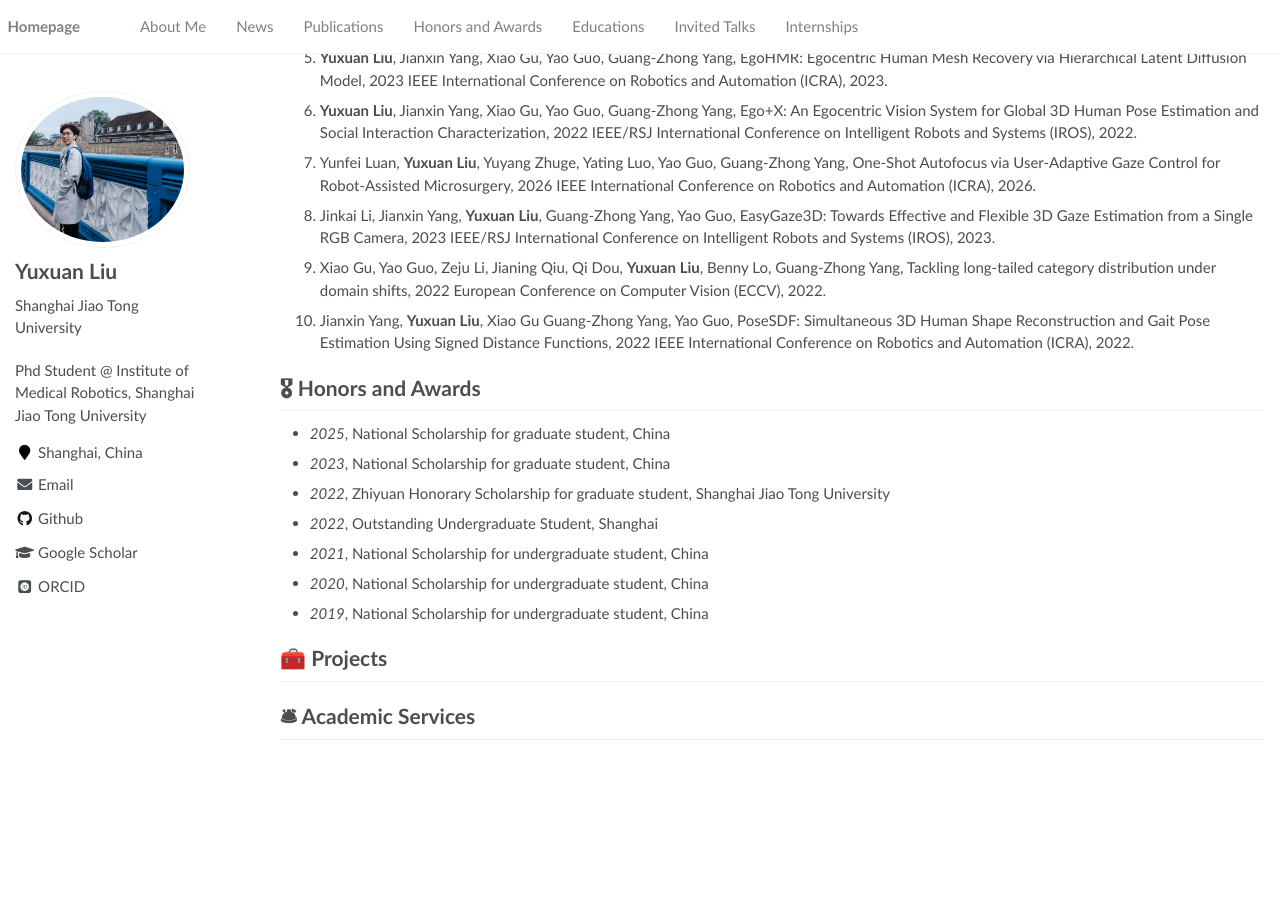
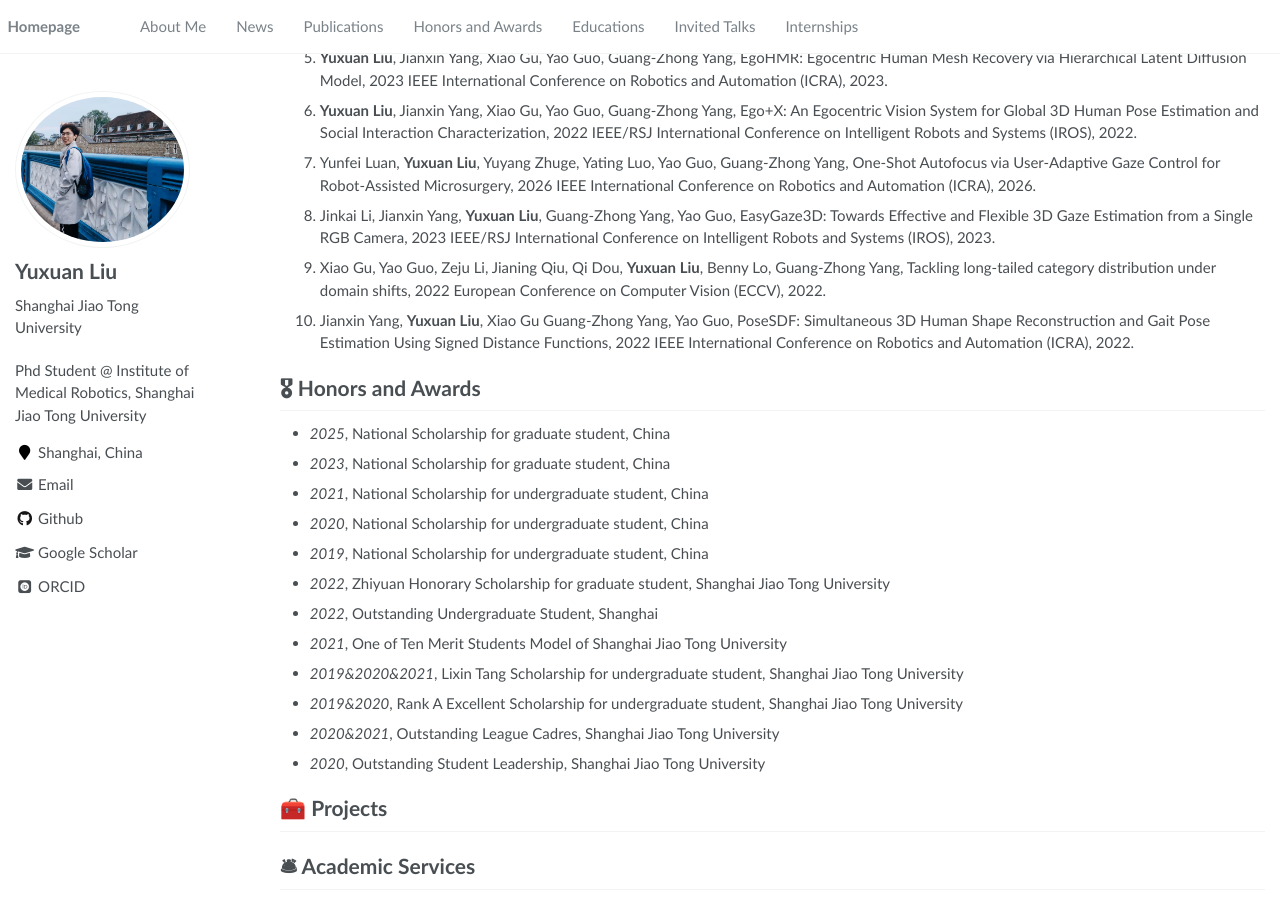
Before and after one commit to Lrnyux/Lrnyux.github.io, a Jekyll site: the page built from _pages/about.md, in a window 1280 px wide and 900 px high, scrolled down 1369 px. Built offline with Jekyll 4.4.1, drawn with Linux system fonts in a browser that asks for light colours; some web fonts are replaced; before the commit the page ends 2119 px from its top, so only the background shows below that.

Commit message:
Update about.md

```diff
--- a/_pages/about.md
+++ b/_pages/about.md
@@ -65,11 +65,18 @@ Representation, IEEE Transactions on Industrial Informatic (TII), 2024.
 # 🎖 Honors and Awards
 - *2025*, National Scholarship for graduate student, China
 - *2023*, National Scholarship for graduate student, China
-- *2022*, Zhiyuan Honorary Scholarship for graduate student, Shanghai Jiao Tong University
-- *2022*, Outstanding Undergraduate Student, Shanghai
 - *2021*, National Scholarship for undergraduate student, China
 - *2020*, National Scholarship for undergraduate student, China
 - *2019*, National Scholarship for undergraduate student, China
+- *2022*, Zhiyuan Honorary Scholarship for graduate student, Shanghai Jiao Tong University
+- *2022*, Outstanding Undergraduate Student, Shanghai
+- *2021*, One of Ten Merit Students Model of Shanghai Jiao Tong University
+- *2019&amp;2020&amp;2021*, Lixin Tang Scholarship for undergraduate student, Shanghai Jiao Tong University
+- *2019&amp;2020*, Rank A Excellent Scholarship for undergraduate student, Shanghai Jiao Tong University
+- *2020&amp;2021*, Outstanding League Cadres, Shanghai Jiao Tong University
+- *2020*, Outstanding Student Leadership, Shanghai Jiao Tong University
+
+
 
 # 🧰 Projects
 
```
